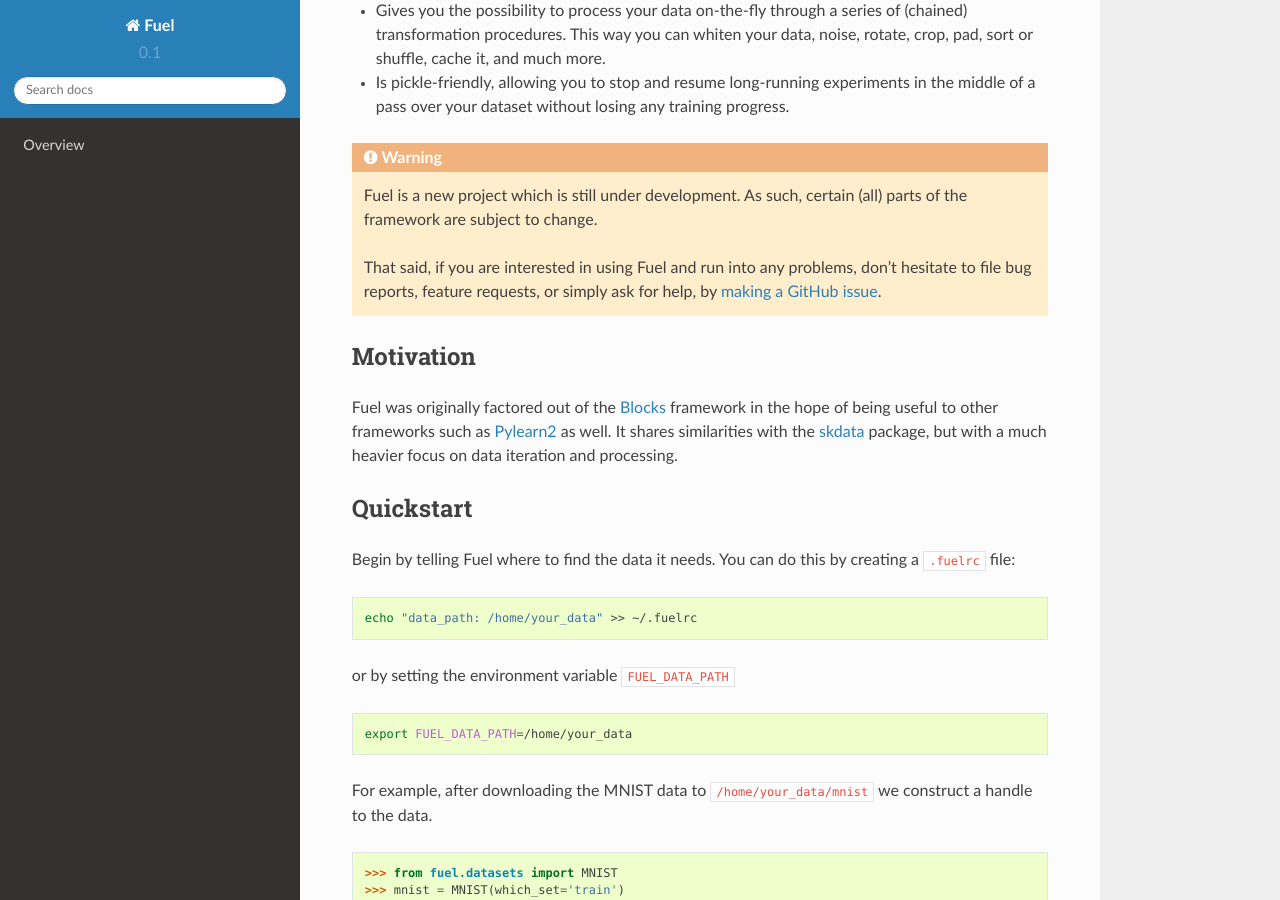
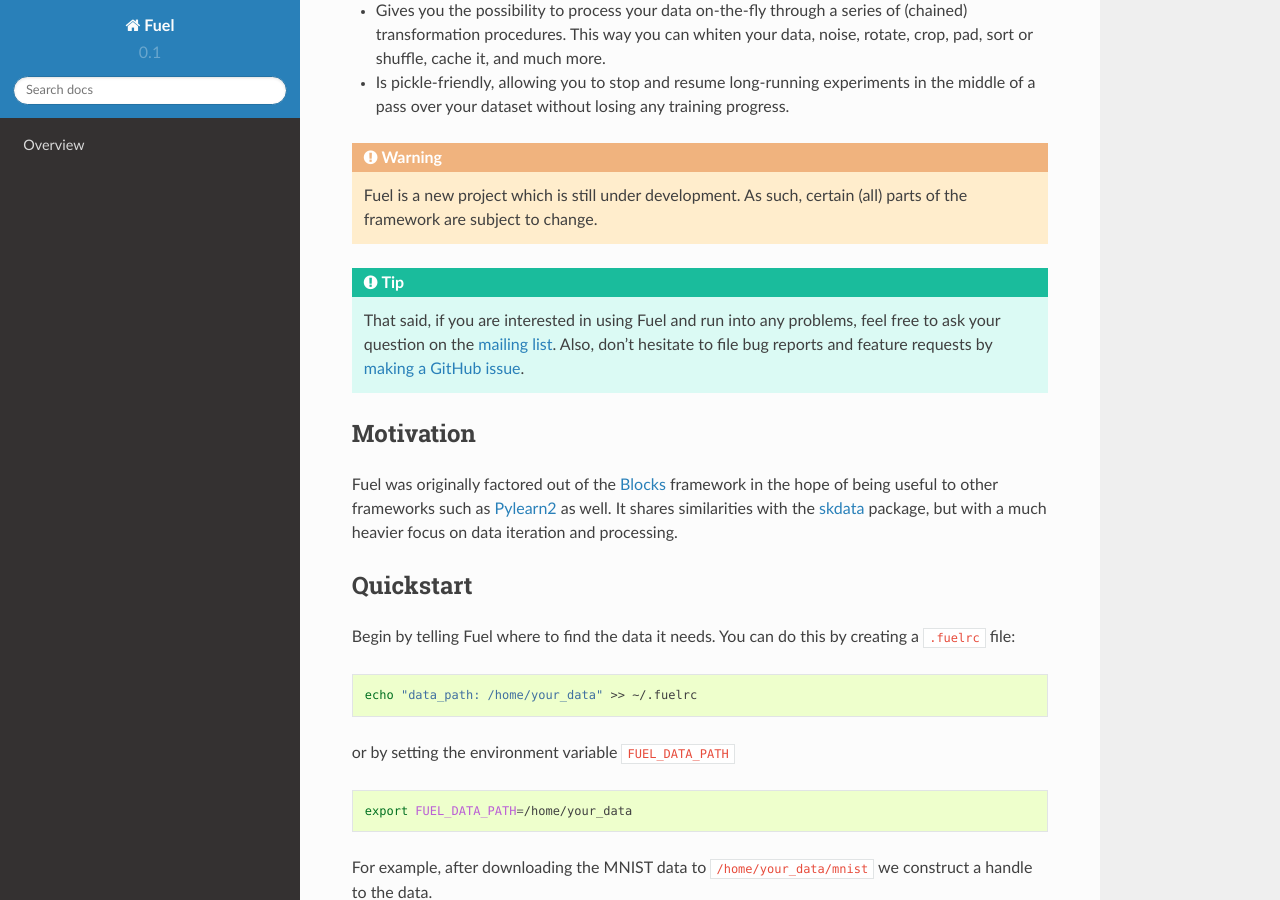
Before and after one commit to mila-iqia/fuel, a Sphinx documentation site: the page built from docs/index.rst, in a window 1280 px wide and 900 px high, scrolled down 353 px. Built offline with Sphinx 7.4.7 and the Read the Docs theme 2.0.0, drawn with Linux system fonts in a browser that asks for light colours.

Commit message:
Add reference to mailing list in documentation

```diff
--- a/docs/index.rst
+++ b/docs/index.rst
@@ -29,10 +29,13 @@ Pylearn2_ neural network libraries.
    Fuel is a new project which is still under development. As such, certain
    (all) parts of the framework are subject to change.
 
+.. tip::
+
    That said, if you are interested in using Fuel and run into any problems,
-   don't hesitate to file bug reports, feature requests, or simply ask for help,
-   by `making a GitHub issue`_.
+   feel free to ask your question on the `mailing list`_. Also, don't hesitate
+   to file bug reports and feature requests by `making a GitHub issue`_.
 
+.. _mailing list: https://groups.google.com/d/forum/fuel-users
 .. _making a GitHub issue: https://github.com/bartvm/fuel/issues/new
 .. _Blocks: https://github.com/bartvm/blocks
 .. _Pylearn2: https://github.com/lisa-lab/pylearb2
```
